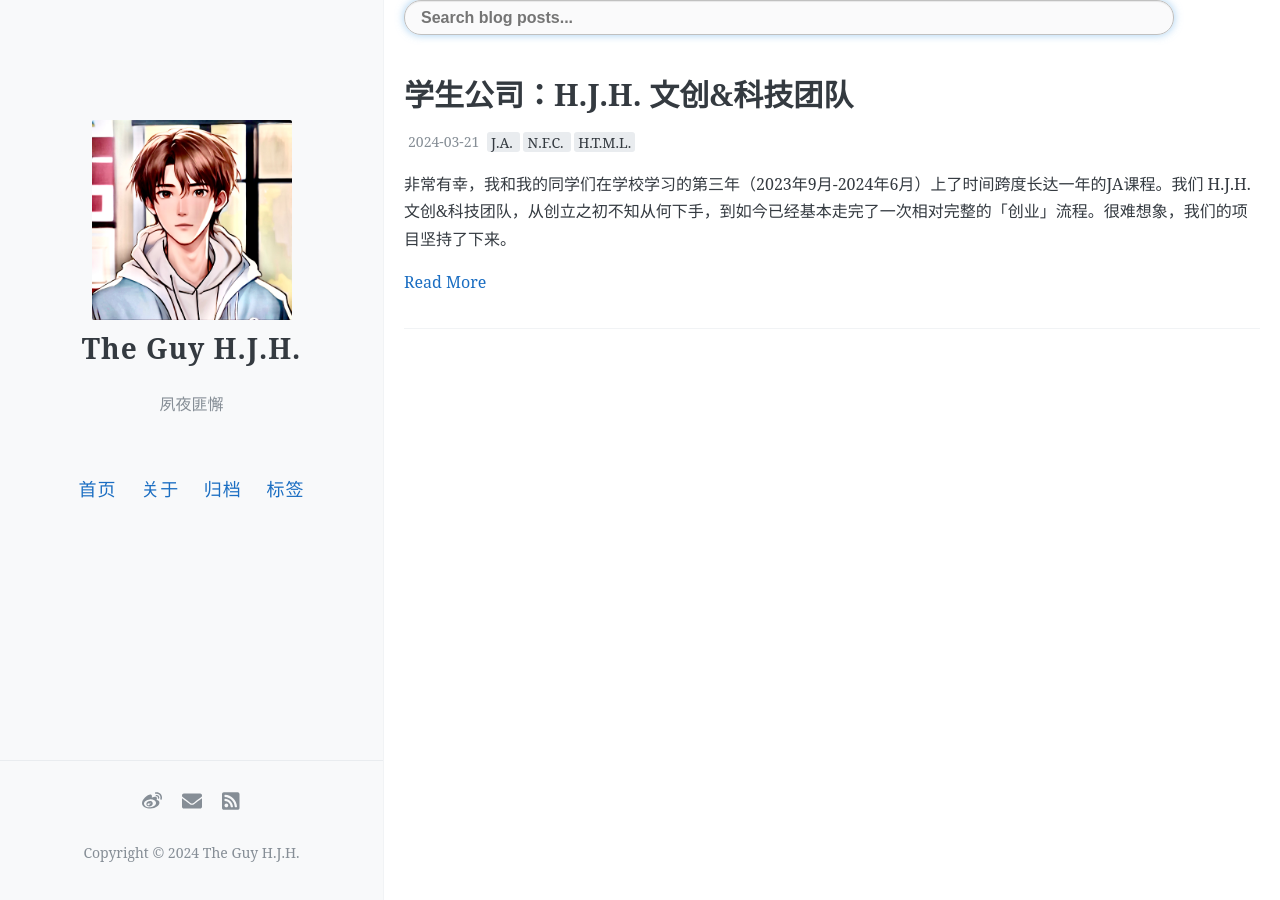
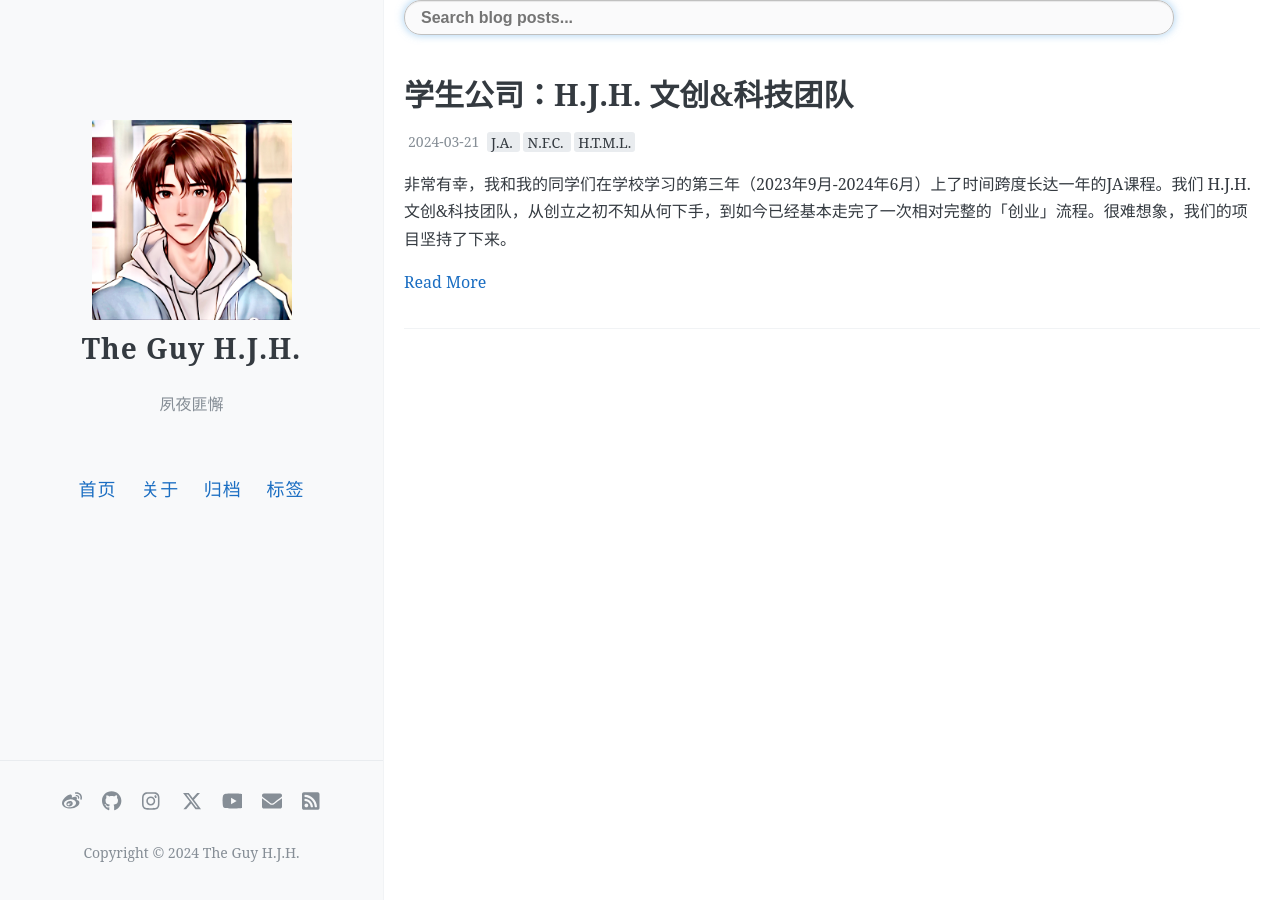
Before and after one commit to theguyhjh/theguyhjh.github.io, a Jekyll site: the page built from index.html, in a window 1280 px wide. Built offline with Jekyll 4.4.1, drawn with Linux system fonts in a browser that asks for light colours; the list of posts is cut into pages by our own code; comment, search, counter and statistics services are not loaded.

Commit message:
2024/02/14/02:28

```diff
--- a/_config.yml
+++ b/_config.yml
@@ -55,15 +55,15 @@ footer-links:
   email: theguyhjh@qq.com #youremailaddress@mail.com
   facebook: #https://www.facebook.com/<>
   flickr: #https://www.flickr.com/<>
-  github: #theguyhjh #https://github.com/<>
-  instagram: #theguyhjh #https://instagram.com/<>
+  github: theguyhjh #https://github.com/<>
+  instagram: theguyhjh #https://instagram.com/<>
   linkedin: #https://www.linkedin.com/in/<>
   pinterest: #https://www.pinterest.com/<>
   rss: theguyhjh #随便填点啥RSS就能用了
   stackoverflow: # http://stackoverflow.com/<>
   tumblr: #https://<username>.tumblr.com
-  twitter: #theguyhjh #https://www.twitter.com/<your_twitter_username>
-  youtube: #theguyhjh #channel/<your_long_string> or user/<user-name>
+  twitter: theguyhjh #https://www.twitter.com/<your_twitter_username>
+  youtube: theguyhjh #channel/<your_long_string> or user/<user-name>
 
 # 站点页脚的文字
 footer-text: Copyright © 2024 The Guy H.J.H.
```
